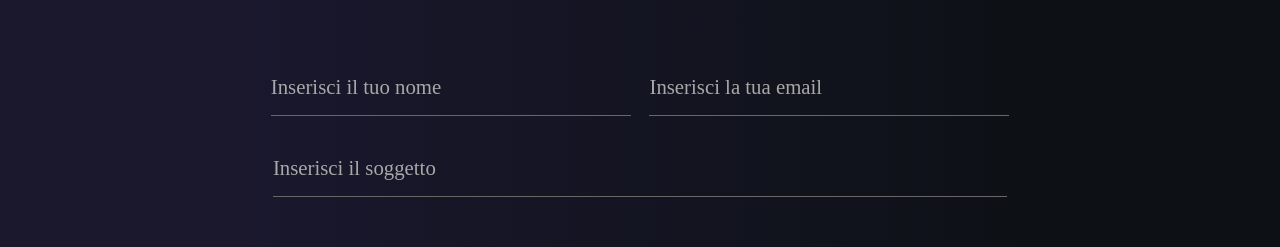
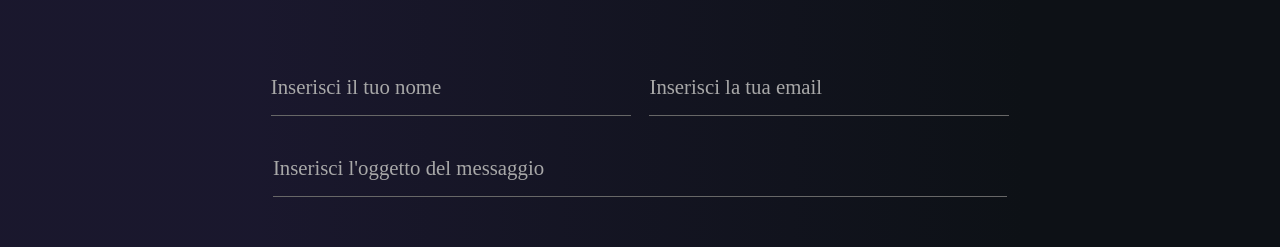
Before and after one commit to AloisiMatteo/AloisiMatteo, an Angular app: page / in a window 1280 px wide. Shown: the part 2340-2587 px from the top of the page. Built offline with nearby package versions, Linux system fonts and the light colour scheme; a web font is replaced by a local one.

Commit message:
Form updated

```diff
--- a/src/app/contact-header/contact-header.component.html
+++ b/src/app/contact-header/contact-header.component.html
@@ -14,7 +14,7 @@
         <p class="email-input__error" *ngIf="emailTextError">{{emailTextError}}</p>
       </div>
       <div class="contact-form__subject-input">
-        <input type="text" name="subject" placeholder="Inserisci il soggetto" ngModel required pattern="[a-zA-Z0-9]{2,50}" (keyup)="subjectCheck(contact.value)">
+        <input type="text" name="subject" placeholder="Inserisci l'oggetto del messaggio" ngModel required pattern="[a-zA-Z0-9]{2,50}" (keyup)="subjectCheck(contact.value)">
         <p class="contact-form__subject-input--error" *ngIf="subjectTextError">{{subjectTextError}}</p>
       </div>
       <div class="contact-form__textarea-input">
```
